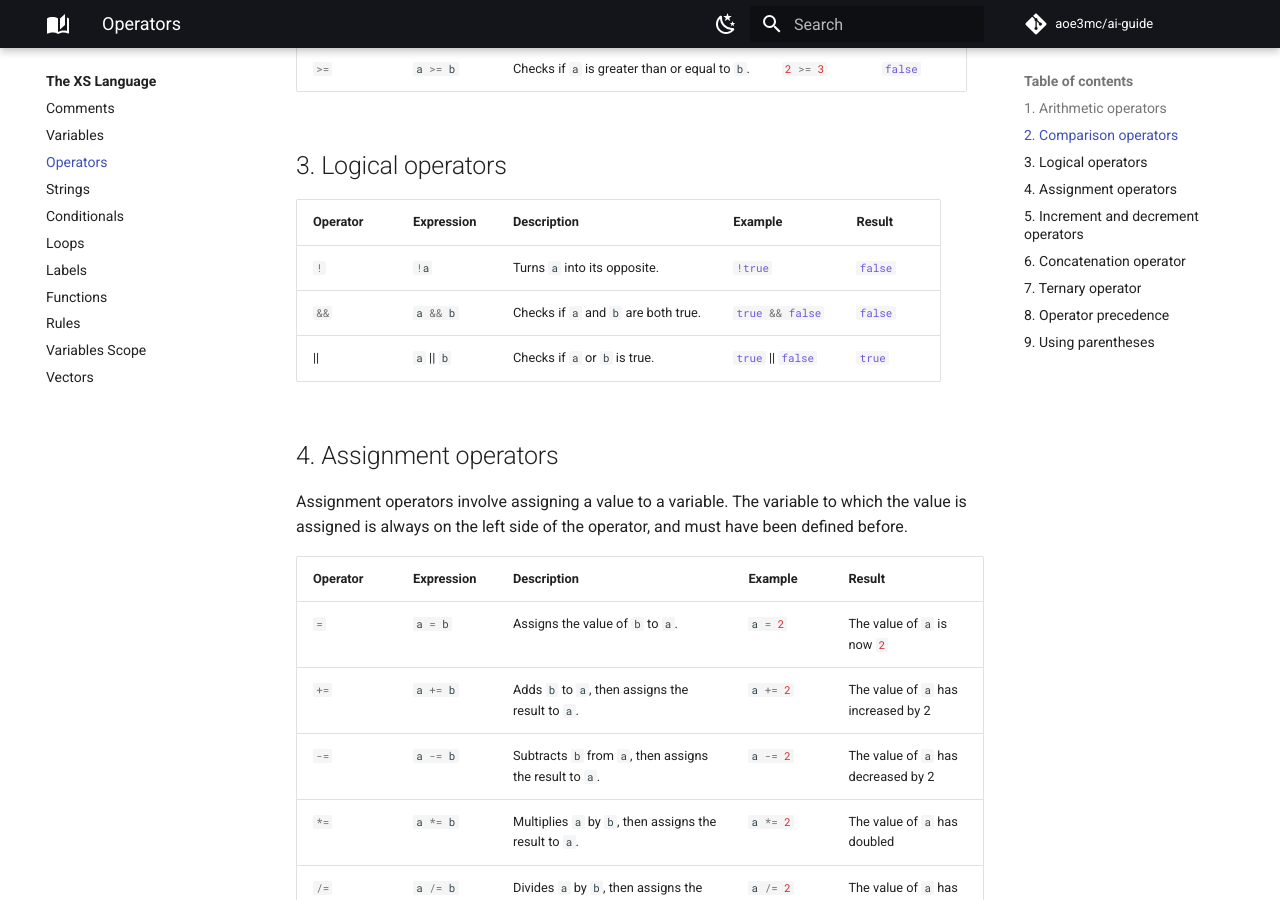
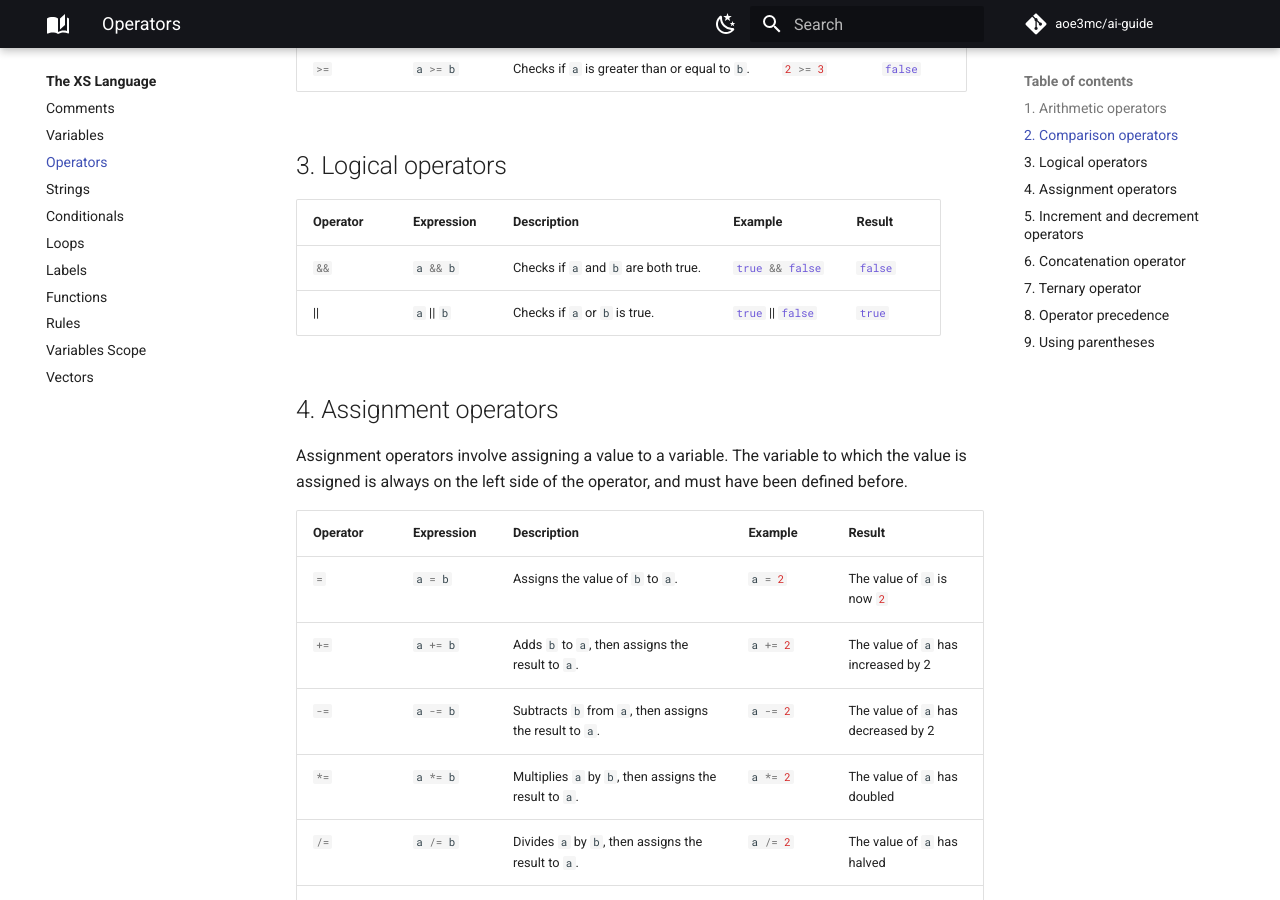
Before and after one commit to aoe3mc/ai-guide, an MkDocs documentation site: the page built from docs/xs/operators.md, in a window 1280 px wide and 900 px high, scrolled down 977 px. Built offline with MkDocs 1.6.1 and Material for MkDocs 9.7.7, drawn with Linux system fonts in a browser that asks for light colours; comment, search, counter and statistics services are not loaded.

Commit message:
Removed the NOT operator

```diff
--- a/docs/xs/operators.md
+++ b/docs/xs/operators.md
@@ -28,7 +28,6 @@ section talks about the most frequently used operators in XS.
 
 | Operator     | Expression                       | Description                                      | Example                                 | Result        |
 | ------------ | -------------------------------- | ------------------------------------------------ | --------------------------------------- | ------------- |
-| `#!cpp !`    | `#!cpp !a`                       | Turns `#!cpp a` into its opposite.               | `#!cpp !true`                           | `#!cpp false` |
 | `#!cpp &&`   | `#!cpp a && b`                   | Checks if `#!cpp a` and `#!cpp b` are both true. | `#!cpp true && false`                   | `#!cpp false` |
 | &#124;&#124; | `#!cpp a` &#124;&#124; `#!cpp b` | Checks if `#!cpp a` or `#!cpp b` is true.        | `#!cpp true` &#124;&#124; `#!cpp false` | `#!cpp true`  |
 
```
